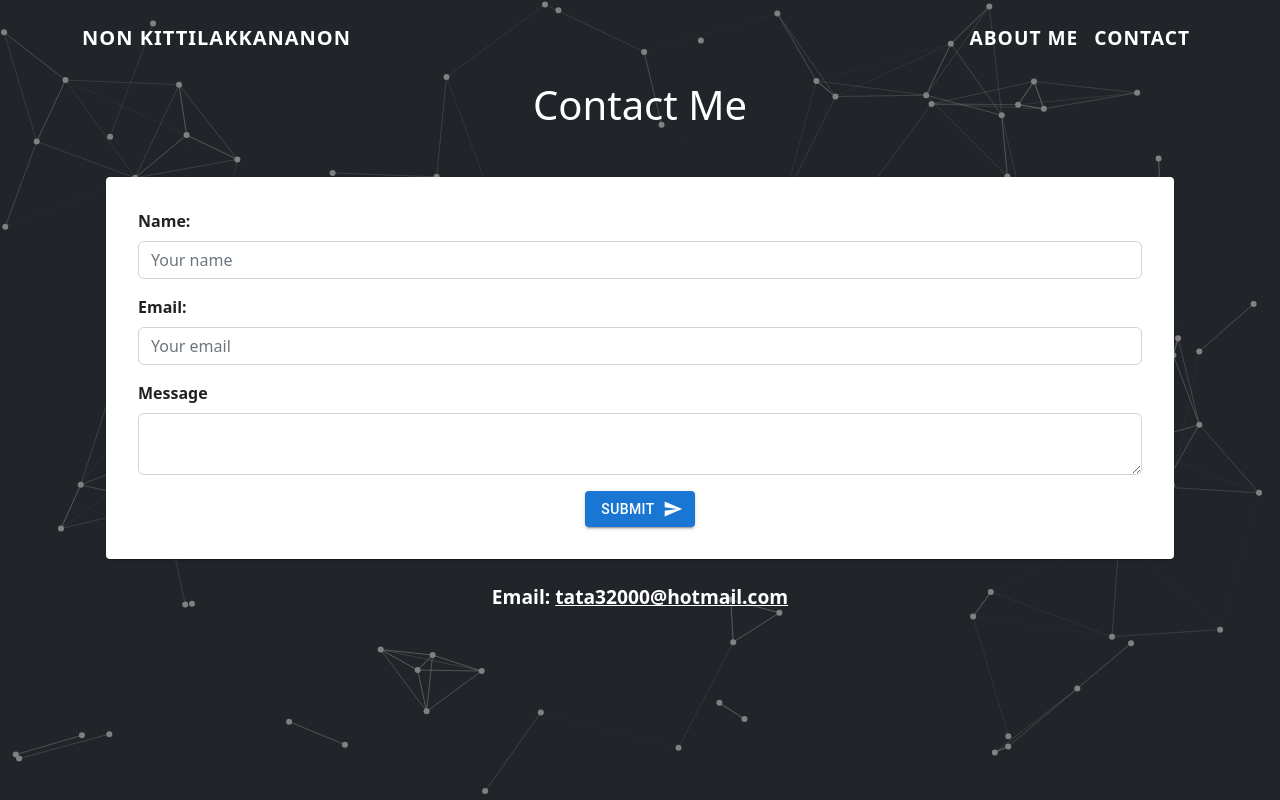
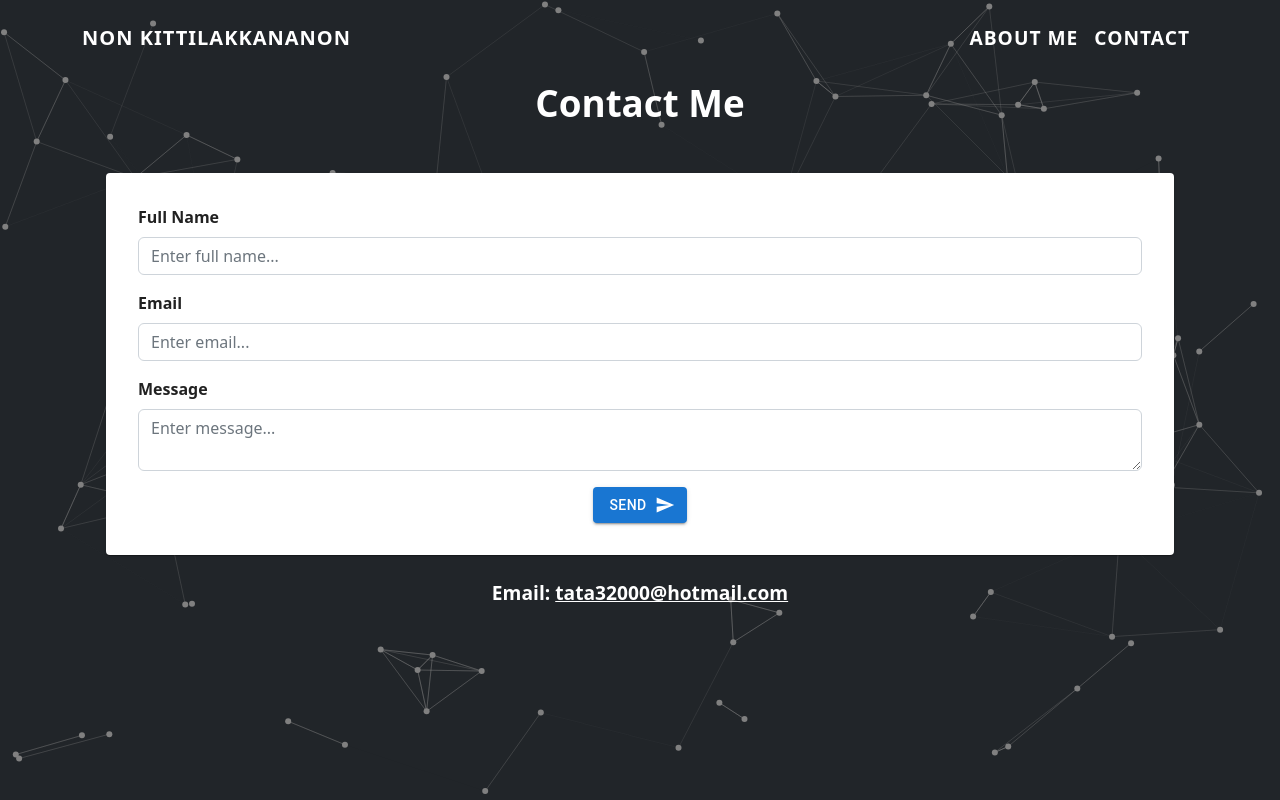
Before and after one commit to tata32000/non-kittilakkananon, a React (Create React App) app: page /contact in a window 1280 px wide. Built offline with nearby package versions, Linux system fonts and the light colour scheme.

Commit message:
Added animation + fixed link color

```diff
--- a/package.json
+++ b/package.json
@@ -13,6 +13,7 @@
     "@testing-library/user-event": "^13.5.0",
     "bootstrap": "^5.2.2",
     "emailjs-com": "^3.2.0",
+    "framer-motion": "^7.6.1",
     "react": "^18.2.0",
     "react-bootstrap": "^2.5.0",
     "react-bootstrap-navbar": "^1.1.0",
--- a/src/App.jsx
+++ b/src/App.jsx
@@ -1,26 +1,20 @@
 // import logo from './logo.svg';
 import "./App.css";
 import Header from "./Components/Header";
-import Home from "./Components";
-import About from "./Components/About";
-import Contact from "./Components/Contact";
-import { BrowserRouter as Router, Routes, Route } from "react-router-dom";
+import { BrowserRouter as Router } from "react-router-dom";
 import Particles from "react-tsparticles";
 import ParticleConfig from "./config/ParticlesConfig";
 import ParticlesMobile from "./config/ParticlesMobile";
 import { BrowserView, MobileView } from "react-device-detect";
 import "bootstrap/dist/css/bootstrap.min.css";
+import AnimatedRoutes from "./Components/AnimatedRoutes";
 
 function App() {
   return (
     <div className="App">
       <Router>
         <Header />
-        <Routes>
-          <Route path="/" exact element={<Home />} />
-          <Route path="/about" element={<About />} />
-          <Route path="/contact" element={<Contact />} />
-        </Routes>
+        <AnimatedRoutes />
         <BrowserView>
           <Particles params={ParticleConfig} />
         </BrowserView>
--- a/src/Components/About.jsx
+++ b/src/Components/About.jsx
@@ -1,8 +1,14 @@
+import { motion } from "framer-motion";
 import "./index.css";
 export default function About() {
   return (
     <>
-      <div id="about">
+      <motion.div
+        id="about"
+        initial={{ opacity: 0 }}
+        animate={{ opacity: 1 }}
+        exit={{ opacity: 0, transition: { duration: 0.2 } }}
+      >
         <h1>Who am I?</h1>
         <p>
           Second-year Electrical Engineering student at the National University
@@ -154,7 +160,7 @@ export default function About() {
             Technologies: React.js, Git, Firebase, Vim, Arduino, HTML, CSS
           </li>
         </ul>
-      </div>
+      </motion.div>
     </>
   );
 }
--- /dev/null
+++ b/src/Components/AnimatedRoutes.jsx
@@ -0,0 +1,18 @@
+import { AnimatePresence } from "framer-motion";
+import Home from "./index";
+import About from "./About";
+import Contact from "./Contact";
+import { Routes, Route, useLocation } from "react-router-dom";
+
+export default function AnimatedRoutes() {
+  const location = useLocation();
+  return (
+    <AnimatePresence exitBeforeEnter>
+      <Routes location={location} key={location.pathname}>
+        <Route path="/" exact element={<Home />} />
+        <Route path="/about" element={<About />} />
+        <Route path="/contact" element={<Contact />} />
+      </Routes>
+    </AnimatePresence>
+  );
+}
--- a/src/Components/Contact.jsx
+++ b/src/Components/Contact.jsx
@@ -2,6 +2,7 @@ import { useState } from "react";
 import { send } from "@emailjs/browser";
 import { Paper, Button } from "@mui/material";
 import SendIcon from "@mui/icons-material/Send";
+import { motion } from "framer-motion";
 import "./index.css";
 
 export default function Contact() {
@@ -29,7 +30,11 @@ export default function Contact() {
     setToSend({ ...toSend, [e.target.name]: e.target.value });
   };
   return (
-    <>
+    <motion.div
+      initial={{ opacity: 0 }}
+      animate={{ opacity: 1 }}
+      exit={{ opacity: 0, transition: { duration: 0.2 } }}
+    >
       <h1 style={{ margin: 4 }}>Contact Me</h1>
       {isSent ? (
         <div id="Home">
@@ -41,13 +46,12 @@ export default function Contact() {
             <form onSubmit={onSubmit}>
               <div className="mb-3">
                 <label className="form-label" htmlFor="name">
-                  Name:
+                  Full Name
                 </label>
                 <input
                   className="form-control"
-                  placeholder="Your name"
+                  placeholder="Enter full name..."
                   label="Name"
-                  helperText="Please enter your name"
                   name="from_name"
                   value={toSend.from_name}
                   onChange={handleChange}
@@ -56,13 +60,12 @@ export default function Contact() {
               </div>
               <div className="mb-3">
                 <label className="form-label" htmlFor="email">
-                  Email:
+                  Email
                 </label>
                 <input
                   className="form-control"
-                  placeholder="Your email"
+                  placeholder="Enter email..."
                   label="Email"
-                  helperText="Please enter your email"
                   name="reply_to"
                   value={toSend.reply_to}
                   onChange={handleChange}
@@ -79,12 +82,13 @@ export default function Contact() {
                   required
                   label="Message"
                   name="message"
+                  placeholder="Enter message..."
                   value={toSend.message}
                   onChange={handleChange}
                 />
               </div>
               <Button variant="contained" endIcon={<SendIcon />} type="submit">
-                Submit
+                Send
               </Button>
             </form>
           </Paper>
@@ -100,6 +104,6 @@ export default function Contact() {
           </p>
         </div>
       )}
-    </>
+    </motion.div>
   );
 }
--- a/src/Components/index.css
+++ b/src/Components/index.css
@@ -31,18 +31,19 @@ em {
 h1 {
   margin: 20;
   color: #fff !important;
-  font-size: 3.5rem;
+  font-size: 2.3rem;
   font-weight: 600;
   z-index: 1;
   position: relative;
 }
 h2 {
+  font-size: 3;
   color: lightblue !important;
   z-index: 1;
   position: relative;
 }
 h3 {
-  font-size: 2.5rem;
+  font-size: 1.5rem;
   font-weight: 600;
   z-index: 1;
   position: relative;
@@ -89,7 +90,7 @@ a:visited {
 
 /* mouse over link */
 a:hover {
-  color: red;
+  color: orange;
 }
 
 /* selected link */
--- a/src/Components/index.jsx
+++ b/src/Components/index.jsx
@@ -1,13 +1,17 @@
 import { SocialIcon } from "react-social-icons";
+import { motion } from "framer-motion";
 import "./index.css";
 
 export default function Home() {
   return (
     <>
-      <div id="Home">
-        <h1>
-          <strong>Non Kittilakkananon</strong>
-        </h1>
+      <motion.div
+        id="Home"
+        initial={{ opacity: 0 }}
+        animate={{ opacity: 1 }}
+        exit={{ opacity: 0, transition: { duration: 0.2 } }}
+      >
+        <h1>Non Kittilakkananon</h1>
         <p>
           Electrical Engineering Student at the National University of Singapore
         </p>
@@ -32,7 +36,7 @@ export default function Home() {
           target="_blank"
           rel="noopener noreferrer"
         />
-      </div>
+      </motion.div>
     </>
   );
 }
```
Also changed, not shown: 1 other file (tests, documents, lock files or other folders).
